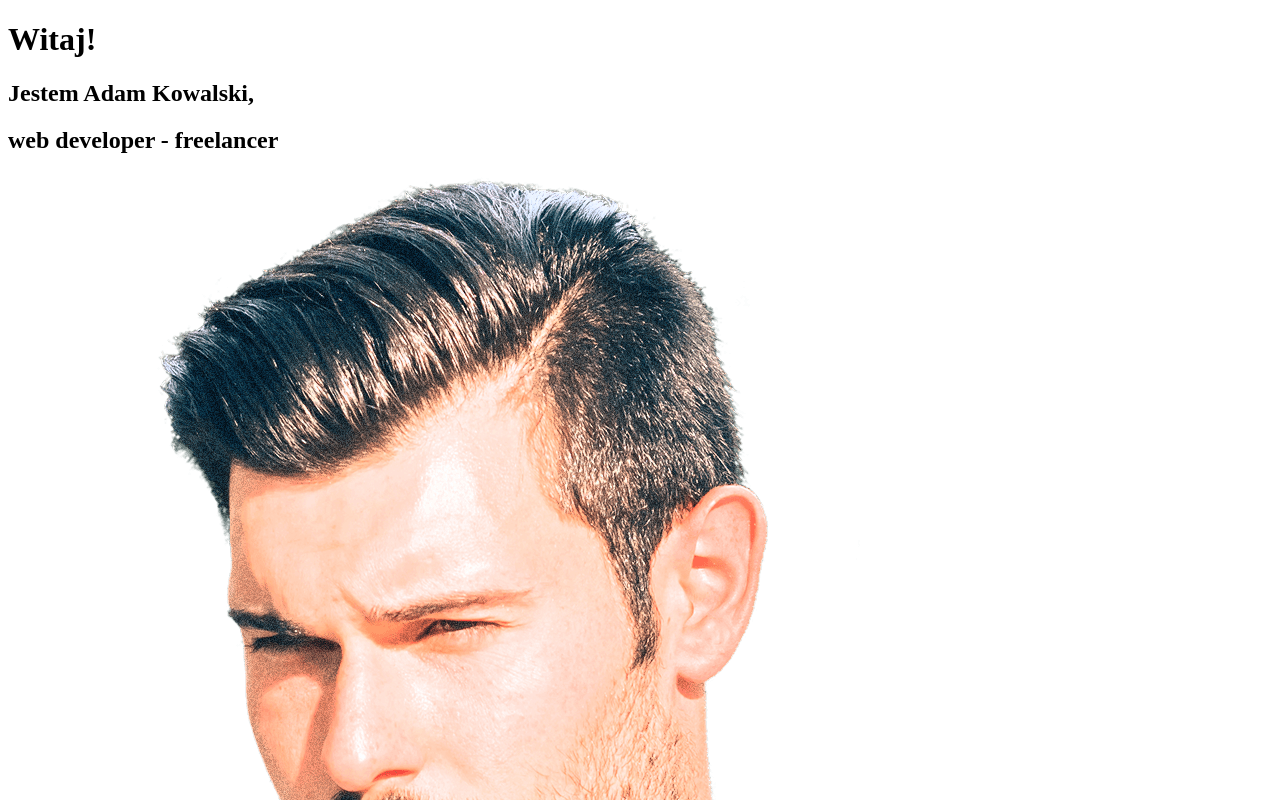
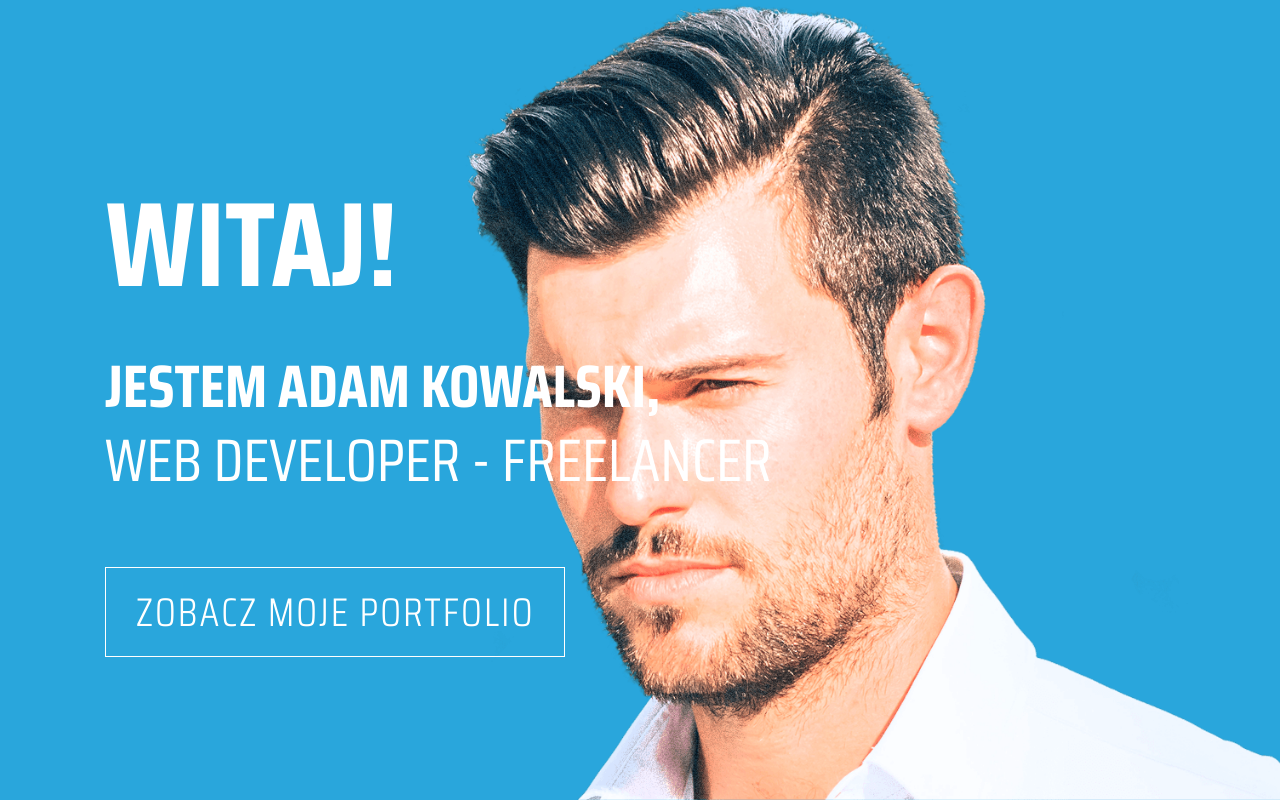
Before and after one commit to JacekJerzyWozniak/projects, a plain HTML site: page portfolio/index.html in a window 1280 px wide. Shown: the top 800 px of the page. Drawn offline with Linux system fonts and the light colour scheme.

Commit message:
zrobiony header

```diff
--- a/portfolio/index.html
+++ b/portfolio/index.html
@@ -2,6 +2,70 @@
 <html lang="pl">
 
 <head>
+
+    <!-- .saira-condensed-thin {
+  font-family: "Saira Condensed", sans-serif;
+  font-weight: 100;
+  font-style: normal;
+}
+
+.saira-condensed-extralight {
+  font-family: "Saira Condensed", sans-serif;
+  font-weight: 200;
+  font-style: normal;
+}
+
+.saira-condensed-light {
+  font-family: "Saira Condensed", sans-serif;
+  font-weight: 300;
+  font-style: normal;
+}
+
+.saira-condensed-regular {
+  font-family: "Saira Condensed", sans-serif;
+  font-weight: 400;
+  font-style: normal;
+}
+
+.saira-condensed-medium {
+  font-family: "Saira Condensed", sans-serif;
+  font-weight: 500;
+  font-style: normal;
+}
+
+.saira-condensed-semibold {
+  font-family: "Saira Condensed", sans-serif;
+  font-weight: 600;
+  font-style: normal;
+}
+
+.saira-condensed-bold {
+  font-family: "Saira Condensed", sans-serif;
+  font-weight: 700;
+  font-style: normal;
+}
+
+.saira-condensed-extrabold {
+  font-family: "Saira Condensed", sans-serif;
+  font-weight: 800;
+  font-style: normal;
+}
+
+.saira-condensed-black {
+  font-family: "Saira Condensed", sans-serif;
+  font-weight: 900;
+  font-style: normal;
+} -->
+
+
+    <!-- zaimportowanie trzcionki z google fonts -->
+    <link rel="preconnect" href="https://fonts.googleapis.com">
+    <link rel="preconnect" href="https://fonts.gstatic.com" crossorigin>
+    <link
+        href="https://fonts.googleapis.com/css2?family=Saira+Condensed:wght@100;200;300;400;500;600;700;800;900&family=Saira:ital,wght@0,100..900;1,100..900&display=swap"
+        rel="stylesheet">
+
+
     <meta charset="UTF-8">
     <meta name="viewport" content="width=device-width, initial-scale=1.0">
     <title>porfolio - wizytówka</title>
@@ -10,11 +74,12 @@
 
 <body>
     <header>
-        <h1>Witaj!</h1>
-        <h2 class="bold">Jestem Adam Kowalski,</h2>
-        <h2 class="reg">web developer - freelancer</h2>
-        <button type="button">zobacz moje portfolio</button>
-        <img src="img/photo1.png" id="#" alt="zdjęcie Adama Kowalskiego">
+        <div class="header">
+            <h1>Witaj!</h1>
+            <h2 class="bold">Jestem Adam Kowalski,</h2>
+            <h2 class="reg">web developer - freelancer</h2>
+            <button type="button">zobacz moje portfolio</button>
+        </div>
     </header>
 
 </body>
--- a/portfolio/style.css
+++ b/portfolio/style.css
@@ -0,0 +1,63 @@
+* {
+    margin: 0;
+    padding: 0;
+    box-sizing: border-box;
+}
+
+header {
+    background-color: #29a6dc;
+    background-image: url(img/photo1.png);
+    background-repeat: no-repeat;
+    background-position: right;
+    background-size: contain;
+    height: 800px;
+    color: white;
+    font-family: "Saira Condensed", sans-serif;
+    font-style: normal;
+    text-transform: uppercase;
+    position: relative;
+}
+
+header h1 {
+    font-weight: 700;
+    font-size: 120px;
+}
+
+h2.bold {
+    font-weight: 700;
+    font-size: 60px;
+}
+
+h2.reg {
+    font-weight: 400;
+    font-size: 60px;
+    margin-bottom: 40px;
+    position: relative;
+    bottom: 20px;
+
+}
+
+header div button {
+    font-family: "Saira Condensed", sans-serif;
+    font-weight: 300;
+    font-style: normal;
+    height: 90px;
+    border: 1px solid white;
+    text-transform: uppercase;
+    font-size: 40px;
+    color: white;
+    letter-spacing: 2px;
+    padding: 10px 30px;
+    background-color: inherit;
+}
+
+header div button:hover {
+    color: #111;
+    background-color: white;
+}
+
+header div.header {
+    position: absolute;
+    top: 150px;
+    left: 105px;
+}
```
